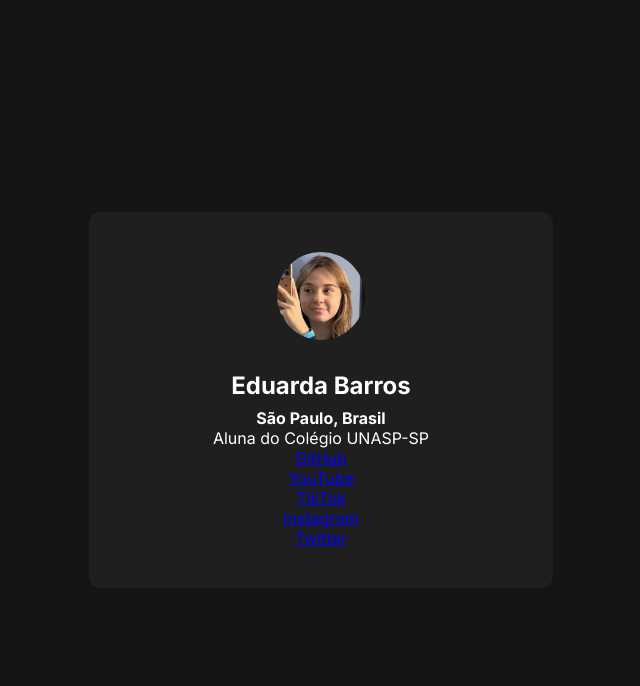
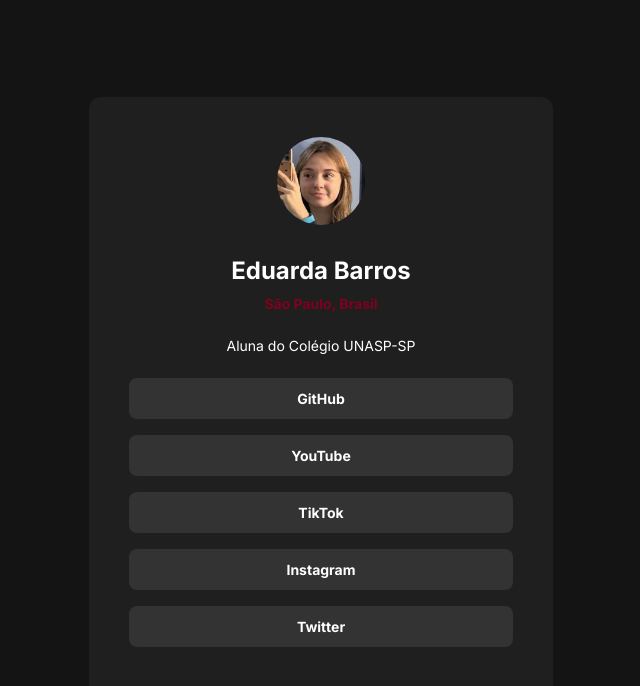
Before and after one commit to adudwbarros/link-tree, a plain HTML site: page index.html in a window 1280 px wide. Shown: the whole page, without its empty margins (319-959 px from the left). Drawn offline with Linux system fonts and the light colour scheme.

Commit message:
estilização e projeto finalizado

```diff
--- a/index.html
+++ b/index.html
@@ -1,5 +1,5 @@
 <!doctype html>
-<html lang="en">
+<html lang="pt-br">
 <head>
   <meta charset="UTF-8" />
   <meta name="viewport" content="width=device-width, initial-scale=1.0" />
@@ -18,19 +18,19 @@
 
     <ul>
       <li>
-        <a href="https://github.com/adudwbarros">GitHub</a>
+        <a href="https://github.com/adudwbarros" target="_blank">GitHub</a>
       </li>
       <li>
-        <a href="https://www.youtube.com/@duda.alvess">YouTube</a>
+        <a href="https://www.youtube.com/@duda.alvess" target="_blank">YouTube</a>
       </li>
       <li>
-        <a href="https://www.tiktok.com/@adudaora">TikTok</a>
+        <a href="https://www.tiktok.com/@adudaora" target="_blank">TikTok</a>
       </li>
       <li>
-        <a href="https://www.instagram.com/dudwbarros/">Instagram</a>
+        <a href="https://www.instagram.com/dudwbarros/?next=%2F" target="_blank">Instagram</a>
       </li>
       <li>
-        <a href="https://x.com/DudaBar82714">Twitter</a>
+        <a href="https://x.com/DudaBar82714" target="_blank">Twitter</a>
       </li>
     </ul>
   </div>
--- a/style.css
+++ b/style.css
@@ -11,7 +11,8 @@
     --black: #141414;
     --dark-gray: #1F1F1F;
     --white: #FFF;
-
+    --vinho: #800020;
+    --grey: #333;
 }
 
 body {
@@ -48,3 +49,31 @@ h1 {
 ul, li {
     list-style: none;
 }
+
+strong {
+    font-size: 14px;
+    color: var(--vinho)
+}
+
+p {
+    margin-block: 24px;
+    font-size: 14px;
+}
+
+a {
+    display: block;
+    background-color: var(--grey);
+    margin-bottom: 16px;
+    color: var(--white);
+    text-decoration: none;
+    padding: 12px;
+    font-weight: 700;
+    font-size: 14px;
+    border-radius: 8px;
+}
+
+a:hover {
+    background-color: var(--vinho);
+    color: var(--grey);
+    transition: 0.6s;
+}
```
